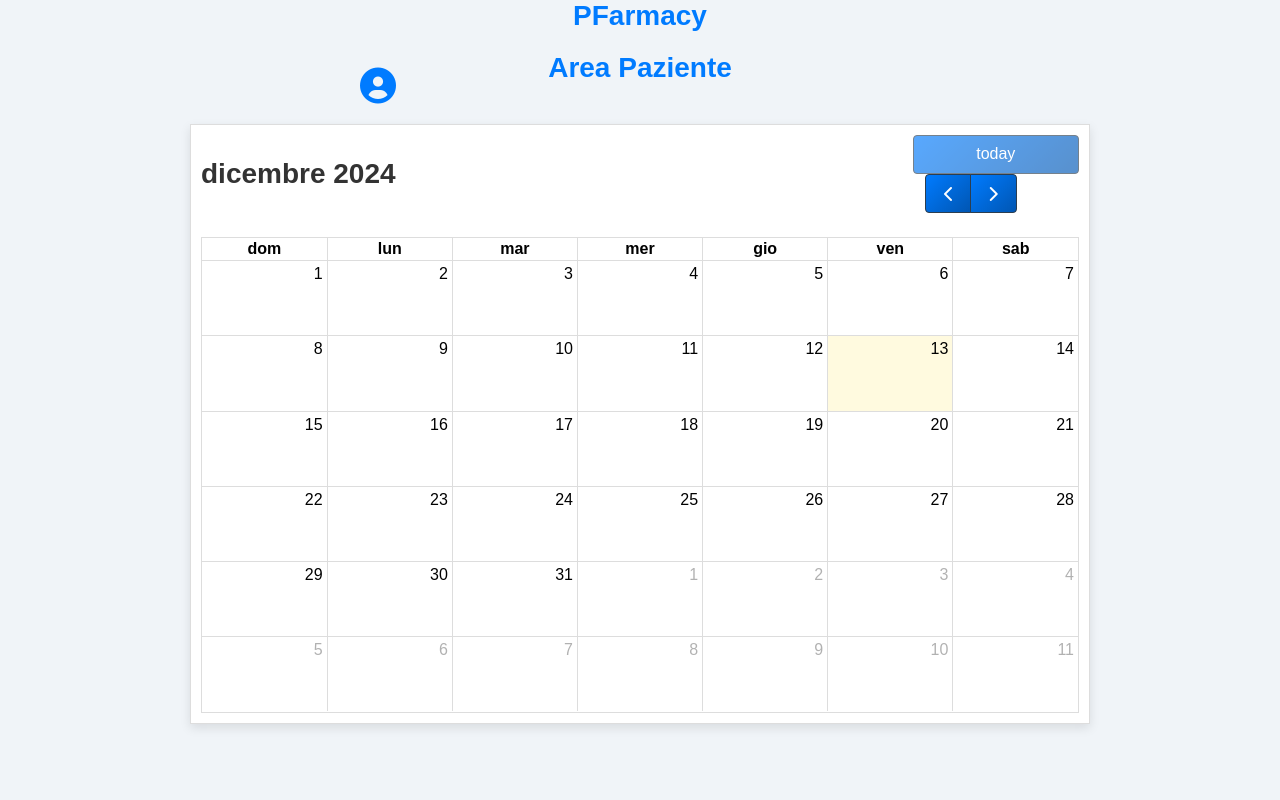
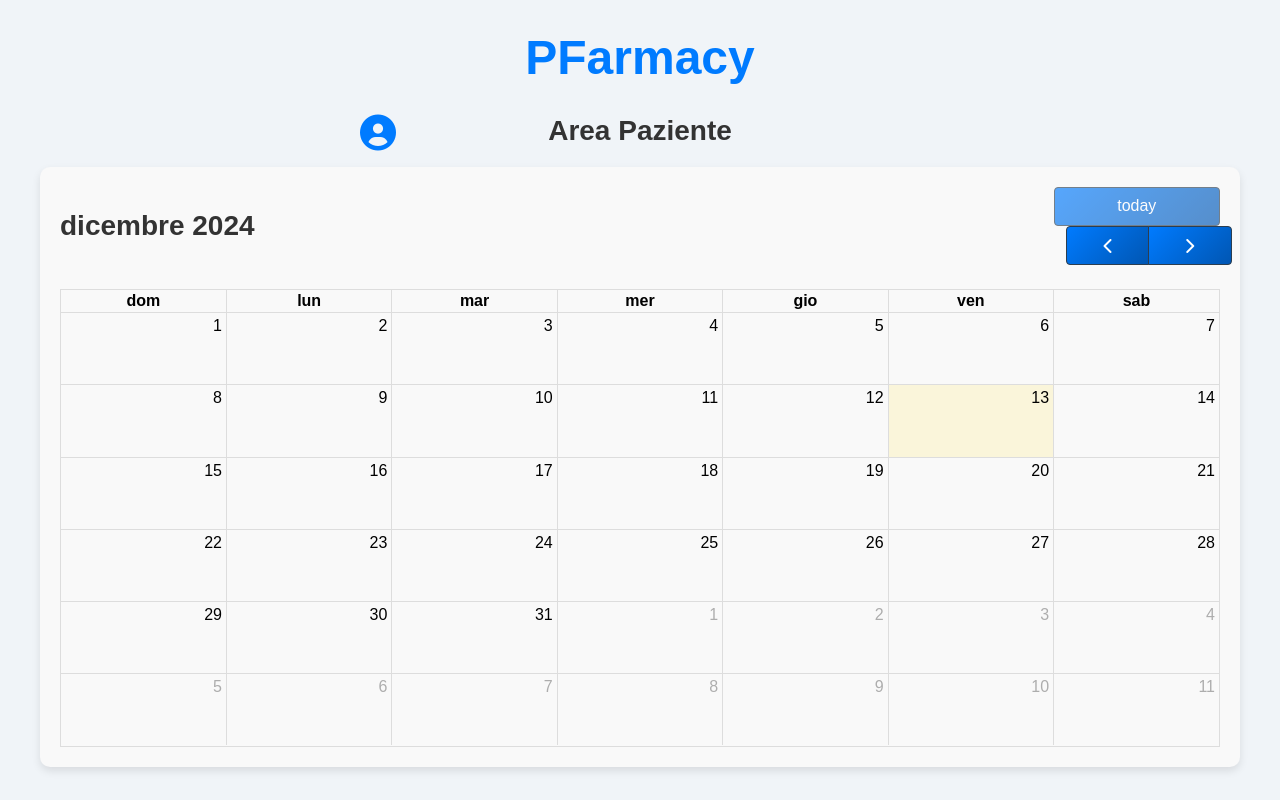
Before and after one commit to verzeri/PFarmacy, a website: page sql tep/public/paziente.html in a window 1280 px wide. Drawn offline with nearby package versions, Linux system fonts and the light colour scheme; no server answers.

Commit message:
stylecalend

```diff
--- a/sql tep/public/style.css
+++ b/sql tep/public/style.css
@@ -150,30 +150,111 @@ button:hover {
 
 /* Calendario */
 #calendar {
-    width: 90%;
-    max-width: 900px;
+    width: 100%; /* Imposta la larghezza al 100% del suo contenitore */
+    max-width: 1200px; /* Limita la larghezza massima */
     height: 600px;
     margin: 40px auto;
-    border: 1px solid #ddd;
-    padding: 10px;
-    background-color: #fff;
-    box-shadow: 0px 4px 10px rgba(0, 0, 0, 0.1);
+    padding: 20px;
+    background-color: #f9f9f9; /* Colore di sfondo leggero */
+    border-radius: 10px; /* Aggiungi angoli arrotondati */
+    box-shadow: 0 4px 8px rgba(0, 0, 0, 0.1); /* Aggiungi un'ombra delicata */
 }
 
-/* Responsive adjustments */
-@media (max-width: 600px) {
-    .container {
-        padding: 20px;
-    }
+/* Pulsanti per il calendario */
+.fc-toolbar {
+    display: flex;
+    justify-content: space-between;
+    align-items: center;
+    margin-bottom: 20px;
+}
 
+/* Gruppo pulsanti "Today", avanti e indietro */
+.fc-button-group {
+    display: flex;
+    justify-content: space-between; /* Separazione tra il gruppo di pulsanti */
+    align-items: center;
+    width: 100%; /* Allarga il gruppo per prendere tutta la larghezza disponibile */
+}
+
+/* Pulsante "Today" */
+.fc-button.today {
+    margin-right: 20px; /* Spazio tra "Today" e gli altri pulsanti */
+}
+
+/* Pulsante generico del calendario */
+.fc-button {
+    background: linear-gradient(135deg, #007BFF, #0056b3);
+    color: white;
+    border: none;
+    cursor: pointer;
+    padding: 8px 16px;
+    font-size: 16px;
+    transition: background 0.3s ease;
+}
+
+/* Hover sui pulsanti */
+.fc-button:hover {
+    background: linear-gradient(135deg, #0056b3, #004080);
+}
+
+/* Aggiungi margini e padding al contenitore del calendario */
+#calendar {
+    width: 100%;
+    max-width: 1200px;
+    margin: 20px auto;
+    padding: 20px;
+    background-color: #f9f9f9;
+    border-radius: 10px;
+    box-shadow: 0 4px 8px rgba(0, 0, 0, 0.1);
+}
+
+/* Stile per il titolo principale PFarmacy */
+.main-title {
+    text-align: center;
+    margin-bottom: 30px;
+    padding-top: 30px;
+}
+
+.main-title h1 {
+    font-size: 3em;
+    color: #007BFF;
+}
+
+/* Stili per l'header dell'area paziente */
+.paziente-header {
+    display: flex;
+    flex-direction: column;
+    align-items: center;
+    justify-content: center;
+    margin-bottom: 20px;
+    text-align: center;
+}
+
+.paziente-header .icon {
+    font-size: 36px;
+    color: #007BFF;
+    margin-bottom: 10px;
+}
+
+.paziente-header h1 {
+    font-size: 28px;
+    font-weight: bold;
+    color: #333;
+}
+
+/* Stili per la visualizzazione mobile */
+@media screen and (max-width: 768px) {
     .paziente-header {
         flex-direction: column;
         text-align: center;
     }
 
-    .paziente-header .icon {
-        position: static;
-        margin-bottom: 10px;
+    #calendar {
+        padding: 10px;
+    }
+
+    .main-title h1 {
+        font-size: 2.2em;
     }
 
     .paziente-header h1 {
```
